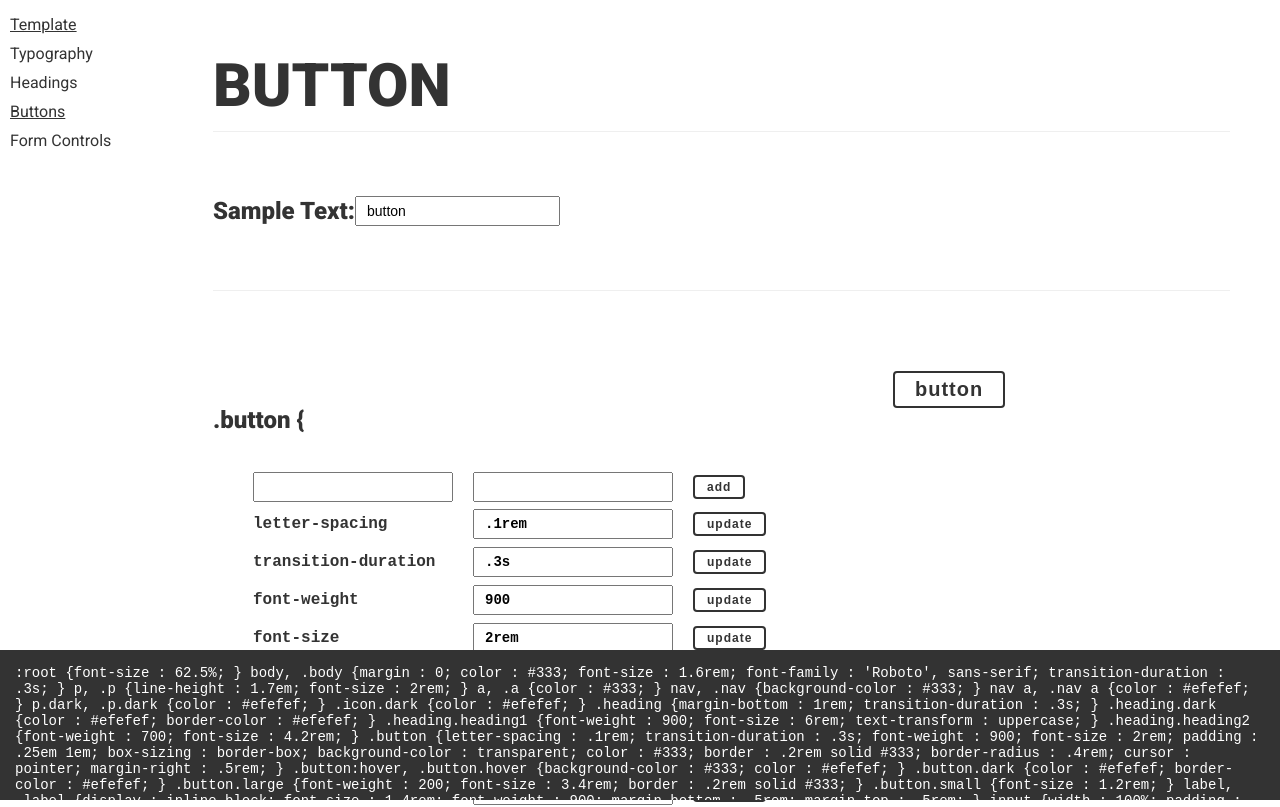
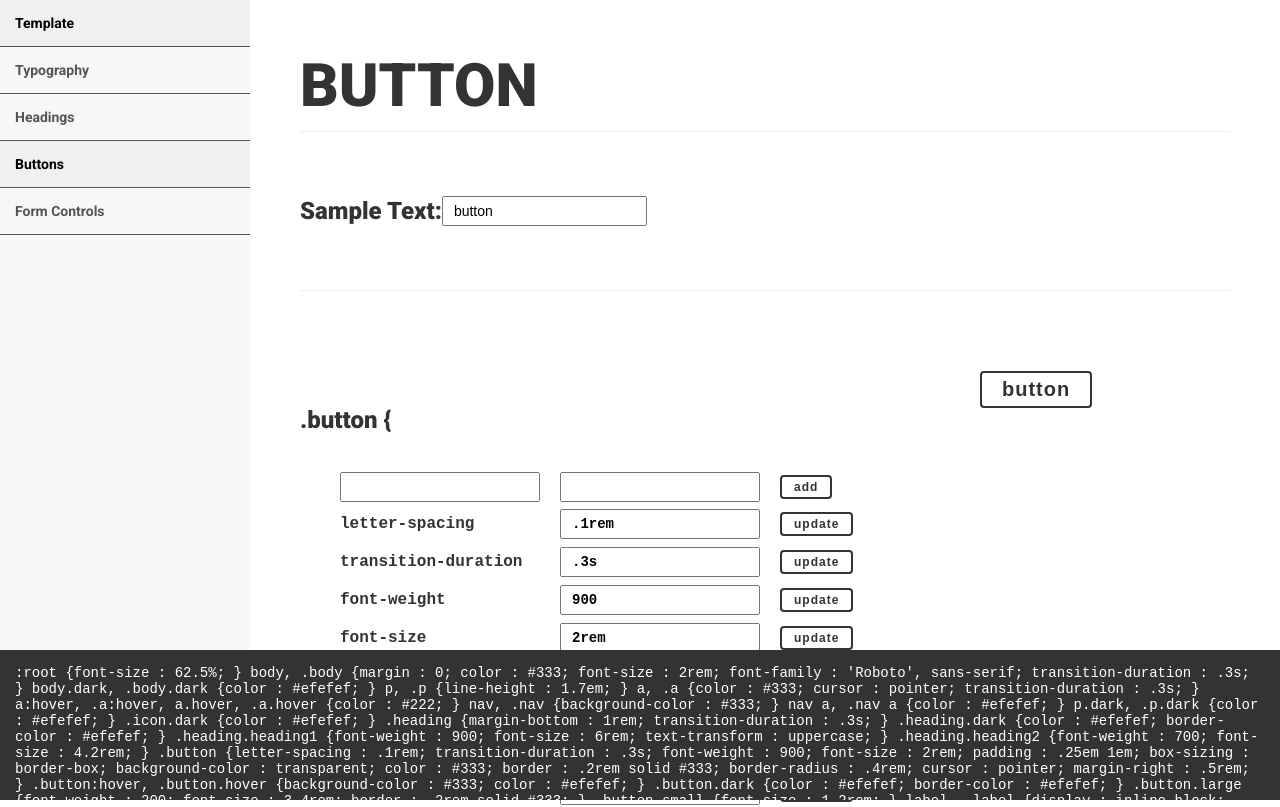
Before and after one commit to benbakle/dynamicStyleguide-reactjs, a React (Create React App) app: page /type/button in a window 1280 px wide. Shown: the top 807 px of the page. Built offline with nearby package versions, Linux system fonts and the light colour scheme.

Commit message:
clean: navigation

```diff
--- a/src/App.js
+++ b/src/App.js
@@ -10,18 +10,20 @@ import StyleDisplay from './components/StyleDisplay';
 class App extends Component {
   render() {
     return (
-      <div className="app flex">
+      <div className="app">
+        <div className="flex">
           <Router history={History}>
             <Navigation />
             <div className="app-body">
               <Route exact path='/' component={Template} />
-            <Route exact path='/type/typography' render={()=><StyleDisplay type="typography" />} />
-            <Route exact path='/type/button' render={()=><StyleDisplay type="button" />} />
-            <Route exact path='/type/heading' render={()=><StyleDisplay type="heading" />} />
-            <Route exact path='/type/form-control' render={()=><StyleDisplay type="form-control" />} />
+              <Route exact path='/type/typography' render={() => <StyleDisplay type="typography" />} />
+              <Route exact path='/type/button' render={() => <StyleDisplay type="button" />} />
+              <Route exact path='/type/heading' render={() => <StyleDisplay type="heading" />} />
+              <Route exact path='/type/form-control' render={() => <StyleDisplay type="form-control" />} />
             </div>
           </Router>
           <Style />
+        </div>
       </div>
     );
   }
--- a/src/assets/css/app.scss
+++ b/src/assets/css/app.scss
@@ -1,6 +1,6 @@
 .app-body {
   position: relative;
-  padding: 5rem 5rem 15rem;
+  padding: 5rem 5rem 15rem 30rem;
   width: 100%;
 }
 
--- a/src/assets/css/components/navigation.scss
+++ b/src/assets/css/components/navigation.scss
@@ -11,12 +11,14 @@
 
 .navigation {
     display: block;
-    position: relative;
-    width: 20rem;
+    position: fixed;
+    width: 25rem;
+    height: calc(100vh - 15rem);
+    background-color: rgba(#efefef, .5);
     margin: 0 auto;
     transition-duration: .5s;
-    padding: 1rem;
     box-sizing: border-box;
+    z-index: 100;
 
     ul {
         width: 100%;
@@ -27,16 +29,17 @@
 
     a {
         display: block;
-        padding: 0.5rem 0;
+        padding: 1.5rem;
+        font-weight: 700;
+        color: #555;
         text-decoration: none;
         font-size: 1.4rem;
-
-        @include tablet {
-            font-size: 1.6rem;
-        }
+        border-bottom: .1rem solid #555;
 
         @include states {
-            text-decoration: underline;
+            background-color: rgba(#efefef, .8);
+            color: #000;
+
         }
     }
 }
--- a/src/components/PropertyAdd.js
+++ b/src/components/PropertyAdd.js
@@ -30,10 +30,10 @@ export default class PropertyAdd extends React.Component {
         return (
             <div className="table-row">
                 <div className="table-cell">
-                    <input value={this.state.property} name="property" onChange={this.handleChange} autocomplete="off" />
+                    <input value={this.state.property} name="property" onChange={this.handleChange} autoComplete="off" />
                 </div>
                 <div className="table-cell">
-                    <input value={this.state.value} name="value" onChange={this.handleChange} />
+                    <input value={this.state.value} name="value" onChange={this.handleChange} autoComplete="off"/>
                 </div>
                 <div className="table-cell">
                     <button className="button small" onClick={this.add}>add</button>
--- a/src/components/PropertyRow.js
+++ b/src/components/PropertyRow.js
@@ -38,7 +38,7 @@ export default class PropertyRow extends React.Component {
     }
 
     render() {
-        const { handleChange, toggleEditMode, formatProperty, save } = this;
+        const { handleChange, formatProperty, save } = this;
         const { inEditMode, name, value } = this.state;
 
         if (!name)
@@ -47,25 +47,11 @@ export default class PropertyRow extends React.Component {
         return (
             <>
                 <div className="table-cell">{formatProperty(name)}</div>
-                {!inEditMode && <div className="table-cell">{value}</div>
-                }
-                {
-                    inEditMode && <div className="table-cell">
-                        <input name="value" value={value} onChange={handleChange} />
-                    </div>
-                }
                 <div className="table-cell">
-                    {
-                    //     !inEditMode &&
-                    //     <button className="button small" onClick={toggleEditMode}>edit</button>
-                    }
-                    {
-                        inEditMode &&
-                        <>
-                            <button className="button small" onClick={save}>update</button>
-                            {/* <button className="button small" onClick={toggleEditMode}>cancel</button> */}
-                        </>
-                    }
+                    <input name="value" value={value} onChange={handleChange} />
+                </div>
+                <div className="table-cell">
+                    <button className="button small" onClick={save}>update</button>
                 </div>
             </>
         );
--- a/src/components/StyleDisplay.js
+++ b/src/components/StyleDisplay.js
@@ -45,7 +45,7 @@ export default class StyleDisplay extends React.Component {
                 <div className="heading heading1">{type}</div>
 
                 <div className="control-group flex align-center entry">
-                    <label>Sample Text: </label>
+                    <label>Sample Text:</label>
                     <div className="input-wrapper">
                         <input value={sampleText} onChange={handleChange} name="sampleText" />
                     </div>
--- a/src/components/Template.js
+++ b/src/components/Template.js
@@ -36,7 +36,7 @@ export default class Template extends React.Component {
                     </div>
 
                 </div>
-                <div className="swim-lane">
+                <div className="swim-lane dark">
                     <div className="flex">
                         <div className="left">
                             <div className="icon dark">
--- a/src/services/styles.js
+++ b/src/services/styles.js
@@ -17,17 +17,25 @@ class Styles {
             properties: {
                 margin: "0",
                 color: this.colors.dark,
-                fontSize: "1.6rem",
+                fontSize: "2rem",
                 fontFamily: "'Roboto', sans-serif",
                 transitionDuration: ".3s",
             }
         },
+
+        {
+            type: "typography",
+            selector: "body.dark, .body.dark",
+            properties: {
+                color: this.colors.light,
+            }
+        },
+
         {
             type: "typography",
             selector: "p, .p",
             properties: {
                 lineHeight: "1.7em",
-                fontSize: "2rem",
             }
         },
         {
@@ -35,6 +43,15 @@ class Styles {
             selector: "a, .a",
             properties: {
                 color: this.colors.dark,
+                cursor: "pointer",
+                transitionDuration: ".3s",
+            }
+        },
+        {
+            type: "typography",
+            selector: "a:hover, .a:hover, a.hover, .a.hover",
+            properties: {
+                color: "#222",
             }
         },
 
```
Lines whose indentation alone changed are shown as unchanged.
